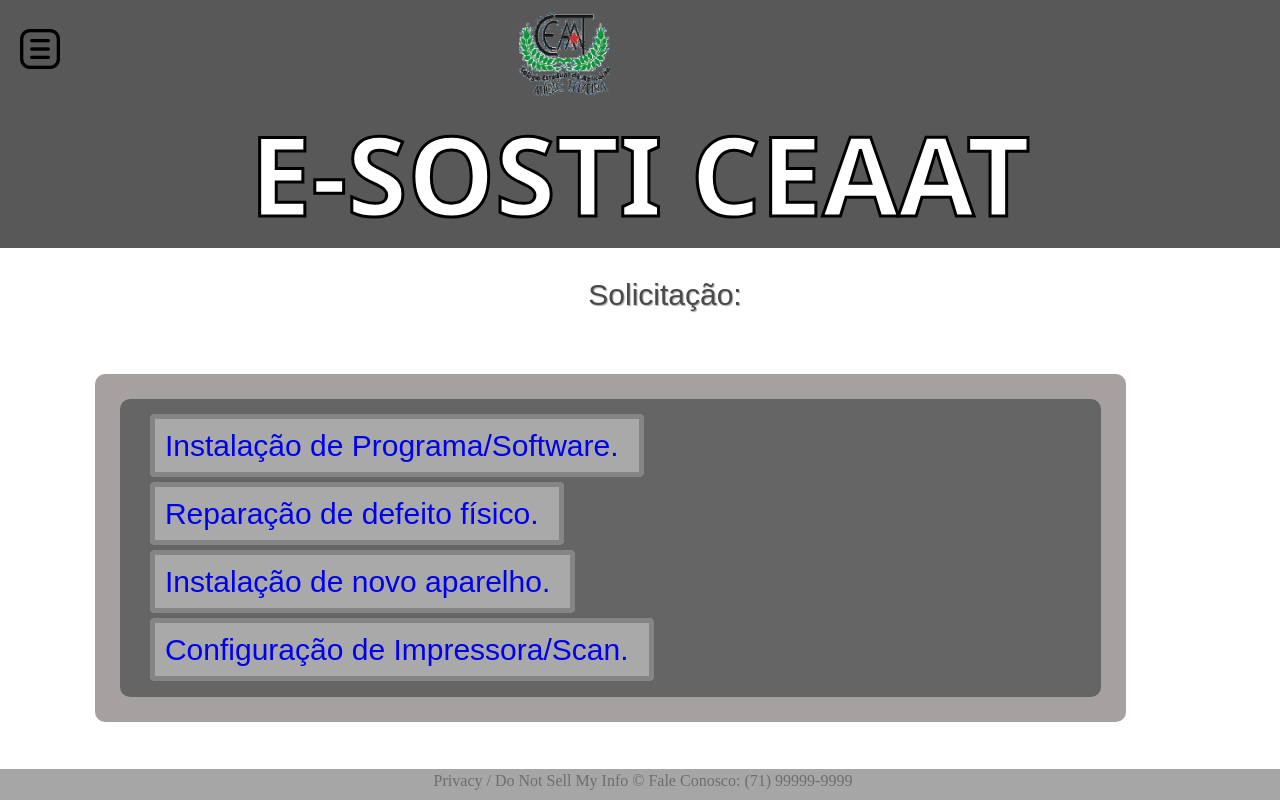
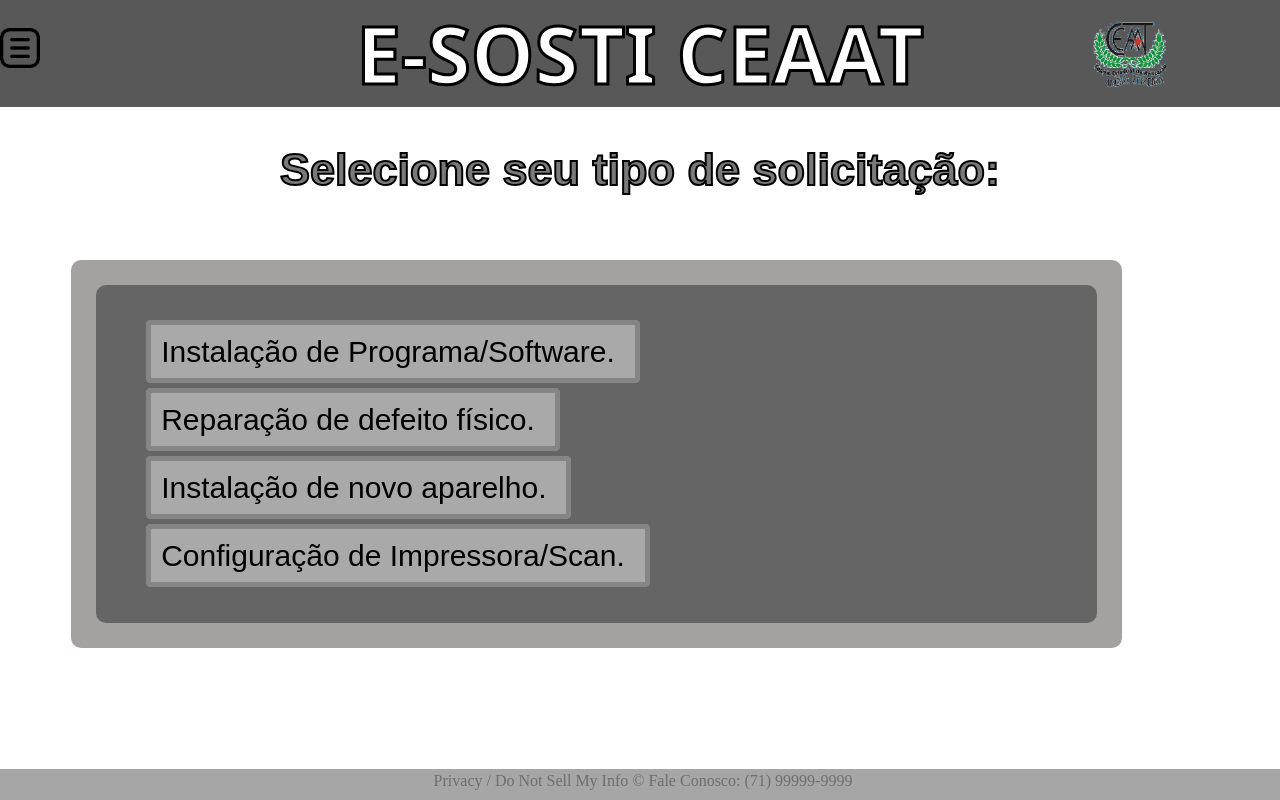
Before and after one commit to Dev-Habacuque/ProjetoCEAAT, a PHP site: page /sistema.html in a window 1280 px wide. Run offline with PHP 8.4, Linux system fonts and the light colour scheme.

Commit message:
Quase no final

```diff
--- a/aboutCreators.html
+++ b/aboutCreators.html
@@ -26,7 +26,7 @@
                     </li>
                 </ul>
             </div>
-            <img id="logo-img" src="assets/ceaat logo.jpg" alt="">
+            <img id="logo_img" src="assets/ceaat logo.jpg" alt="">
             <h1 id="titulo">E-SOSTI CEAAT</h1>
         </div>
         <br>
--- a/coImSc.html
+++ b/coImSc.html
@@ -26,7 +26,7 @@
                     </li>
                 </ul>
             </div>
-            <img id="logo-img" src="assets/ceaat logo.jpg" alt="">
+            <img id="logo_img" src="assets/ceaat logo.jpg" alt="">
             <h1 id="titulo">E-SOSTI CEAAT</h1>
         </div>
         <br>
@@ -34,9 +34,9 @@
             <p>Faça um breve resumo do problema apresentado</p>
             <form id="default">
                 <input type="text">
-                <br>
+                <br><br>
                 <a href="sistema.html">Voltar</a>
-                <input type="submit">
+                <button type="submit">Enviar</button>
             </form>
         </div>
     </div>
--- a/inNoAp.html
+++ b/inNoAp.html
@@ -26,7 +26,7 @@
                     </li>
                 </ul>
             </div>
-            <img id="logo-img" src="assets/ceaat logo.jpg" alt="">
+            <img id="logo_img" src="assets/ceaat logo.jpg" alt="">
             <h1 id="titulo">E-SOSTI CEAAT</h1>
         </div>
         <br>
@@ -34,8 +34,8 @@
             <p>Qual o nome do programa?</p>
             <form id="default">
                 <input type="text">
-                <br>
-                <a href="sistema.html">Voltar</button>
+                <br><br>
+                <a href="sistema.html">Voltar</a>
                 <button type="submit">Enviar</button>
             </form>
         </div>
--- a/inPrSof.html
+++ b/inPrSof.html
@@ -26,7 +26,7 @@
                     </li>
                 </ul>
         </div>
-        <img id="logo-img" src="assets/ceaat logo.jpg" alt="">
+        <img id="logo_img" src="assets/ceaat logo.jpg" alt="">
         <h1 id="titulo">E-SOSTI CEAAT</h1>
         </div>
         <br>
@@ -34,9 +34,9 @@
             <p>Qual o nome do programa?</p>
             <form id="default">
                 <input type="text">
-                <br>
+                <br> <br>
                 <a href="sistema.html">Voltar</a>
-                <input type="submit">
+                <button type="submit">Enviar</button>
             </form>
         </div>
     </div>
--- a/main.css
+++ b/main.css
@@ -26,6 +26,7 @@
 #menu-button{
     position: absolute;
     margin-top: 30px;
+    width: 40px;
 }
 .head {
     background-color: #585858;
@@ -34,14 +35,15 @@
     margin-right: -8px;
     position: relative;
 }
-.head img {
-    width: 40px;
-    margin-left: 20px;
-    margin-top: 10px;
+#logo_img {
+    margin-top: 20px;
+    margin-left: 85%;
+    width: 80px;
+    position: absolute;
 }
 #titulo {
     text-align: center;
-    font-size: 110px;
+    font-size: 80px;
     font-family: 'Segoe UI', Tahoma, Geneva, Verdana, sans-serif;
     color: #ffffff;
     -webkit-text-stroke: 3px black;
@@ -55,13 +57,12 @@
 .section, p {
     font-size: 30px;
     font-family: Arial, Helvetica, sans-serif;
-    margin-left: 25px;
 }
 ol {
     font-size: 25px;
     font-style: italic initial;
 }
-ol li {
+ol li{
     margin: 10px;
 }
 #default {
@@ -73,16 +74,23 @@
     width: 100px;
 }
 
+#solicitacao {
+    color: #797979;
+    -webkit-text-stroke: 2px rgb(0, 0, 0);
+    text-align: center;
+}
+
 .opcoes {
     margin: 5px;
     background-color: #656565;
     text-align: justify;
     border-radius: 10px;
-    padding: 30px;
+    padding: 50px;
 }
 
 a{
     text-decoration: none;
+    color: black;
 }
 
 .acontainer a{
@@ -97,6 +105,26 @@
     color: white;
 }
 
+.mcontainer a{
+    padding-top: 3px;
+    padding-bottom: 3px;
+    padding-right: 10px;
+    padding-left: 10px;
+
+}
+.mcontainer button, .mcontainer a{
+    border-style: outset;
+    background-color: #636060;
+    font-family: 'Franklin Gothic Medium', 'Arial Narrow', Arial, sans-serif;
+    font-size: 18px;
+    border-radius: 5px;
+    width: 80px;
+    height: 30px;
+}
+button:hover{
+    cursor: pointer;
+}
+
 .mcontainer input{
     border-style: outset;
     background-color: #ffffff;
@@ -106,9 +134,10 @@
     width: 250px;
     height: 30px;
 }
+
 .mcontainer {
     width: 600px;
-    background-color: #4a4a4a;
+    background-color: darkgray;
     text-align: center;
     height: auto;
     padding: 10px;
@@ -121,11 +150,7 @@
     border-radius: 10px;
     font-size: 15px;
 }
-#solicitacao {
-    color: #4a4a4a;
-    text-align: center;
-    text-shadow: 1px 1px 1px rgb(172, 169, 169);
-}
+
 #aboutText {
     text-align: justify;
 }
--- a/reDeFis.html
+++ b/reDeFis.html
@@ -28,7 +28,7 @@
                     </li>
                 </ul>
             </div>
-            <img id="logo-img" src="assets/ceaat logo.jpg" alt="">
+            <img id="logo_img" src="assets/ceaat logo.jpg" alt="">
             <h1 id="titulo">E-SOSTI CEAAT</h1>
         </div>
         <br>
@@ -36,9 +36,9 @@
             <p>Faça um breve resumo do problema apresentado</p>
             <form id="default">
                 <textarea rows="10" cols="50"></textarea>
-                <br>
+                <br><br>
                 <a href="sistema.html">Voltar</a>
-                <input type="submit">
+                <button type="submit">Enviar</button>
             </form>
         </div>
     </div>
--- a/sistema.html
+++ b/sistema.html
@@ -31,13 +31,13 @@
                     </li>
                 </ul>
             </div>
-            <img id="logo-img" src="assets/ceaat logo.jpg" alt="">
+            <img id="logo_img" src="assets/ceaat logo.jpg" alt="">
             <h1 id="titulo">E-SOSTI CEAAT</h1>
         </div>
 
         <div class="section">
             <section id="activities">
-                <p id="solicitacao">Solicitação:</p>
+                <h2 id="solicitacao">Selecione seu tipo de solicitação:</h2>
 
                 <div class="acontainer">
                     <div class="opcoes">
```
